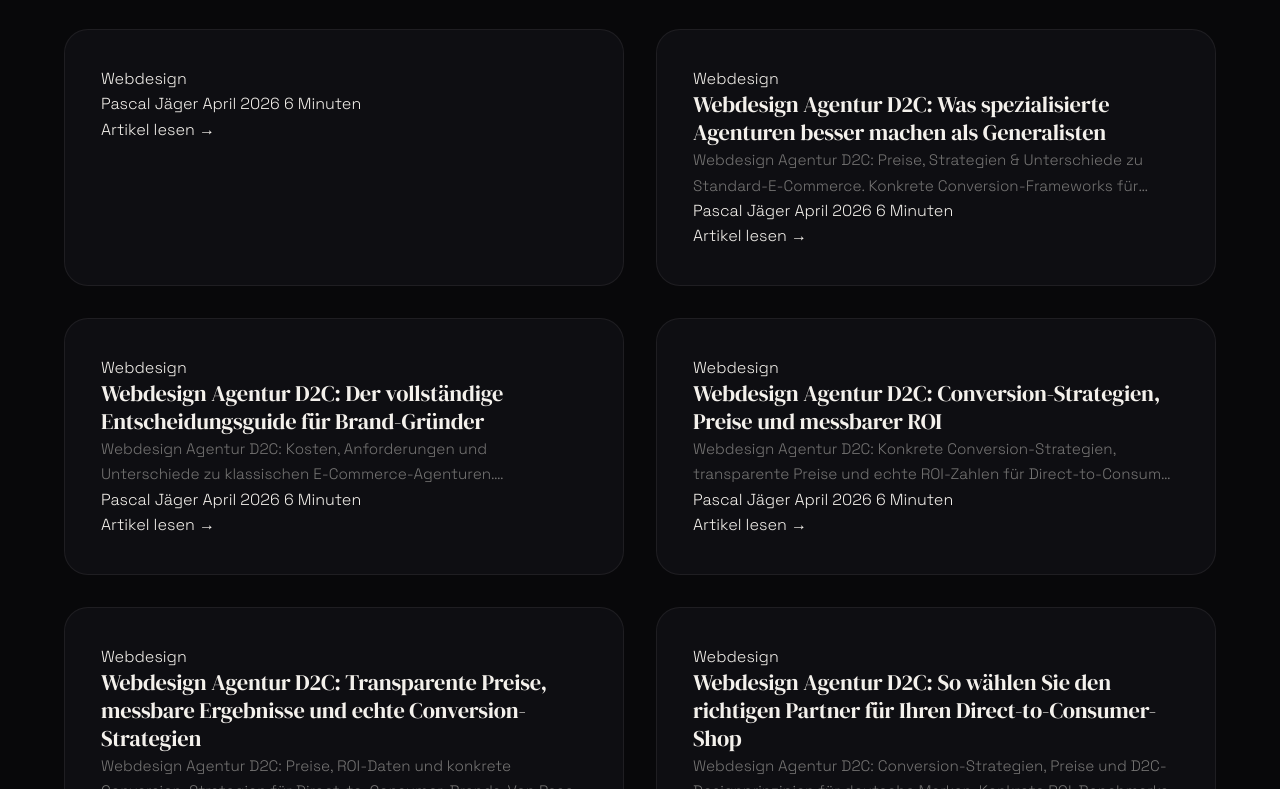
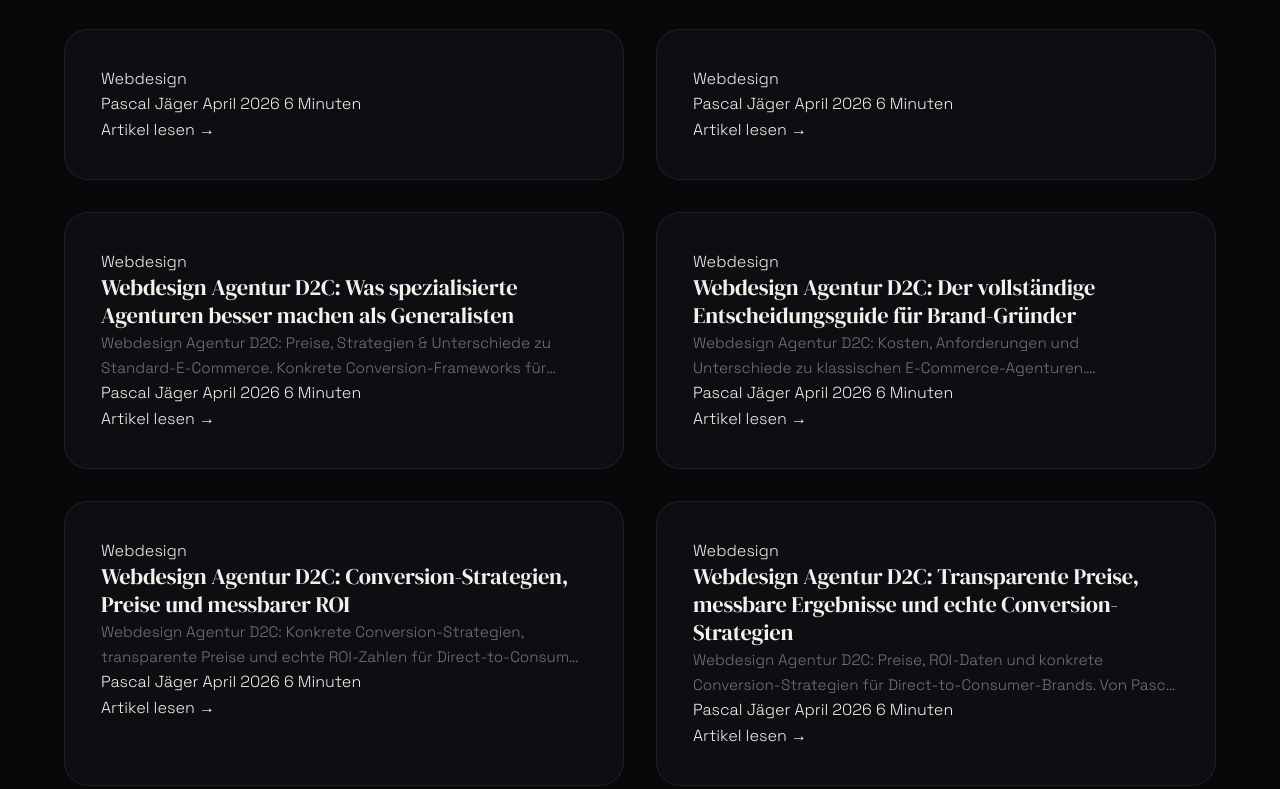
Before and after one commit to pasco1280/wrlz-webdesign, a plain HTML site: page blog/index.html in a window 1280 px wide. Shown: the part 2657-3446 px from the top of the page. Drawn offline with nearby package versions, Linux system fonts and the light colour scheme.

Commit message:
Blog index updated:

```diff
--- a/blog/index.html
+++ b/blog/index.html
@@ -684,6 +684,21 @@
           <div class="blog-card-content">
             <span class="blog-card-category">Webdesign</span>
             <h2 class="blog-card-title">
+              <a href="/blog/webdesign-agentur-d2c/"></a>
+            </h2>
+            <p class="blog-card-excerpt"></p>
+            <div class="blog-card-meta">
+              <span class="blog-card-author">Pascal Jäger</span>
+              <time datetime="2026-04-17">April 2026</time>
+              <span class="blog-card-reading-time">6 Minuten</span>
+            </div>
+            <a href="/blog/webdesign-agentur-d2c/" class="blog-card-link">Artikel lesen &rarr;</a>
+          </div>
+        </article>
+        <article class="blog-card">
+          <div class="blog-card-content">
+            <span class="blog-card-category">Webdesign</span>
+            <h2 class="blog-card-title">
               <a href="/blog/webdesign-agentur-d2c/">Webdesign Agentur D2C: Was spezialisierte Agenturen besser machen als Generalisten</a>
             </h2>
             <p class="blog-card-excerpt">Webdesign Agentur D2C: Preise, Strategien & Unterschiede zu Standard-E-Commerce. Konkrete Conversion-Frameworks für Direct-to-Consumer-Marken von WRLZ.</p>
```
